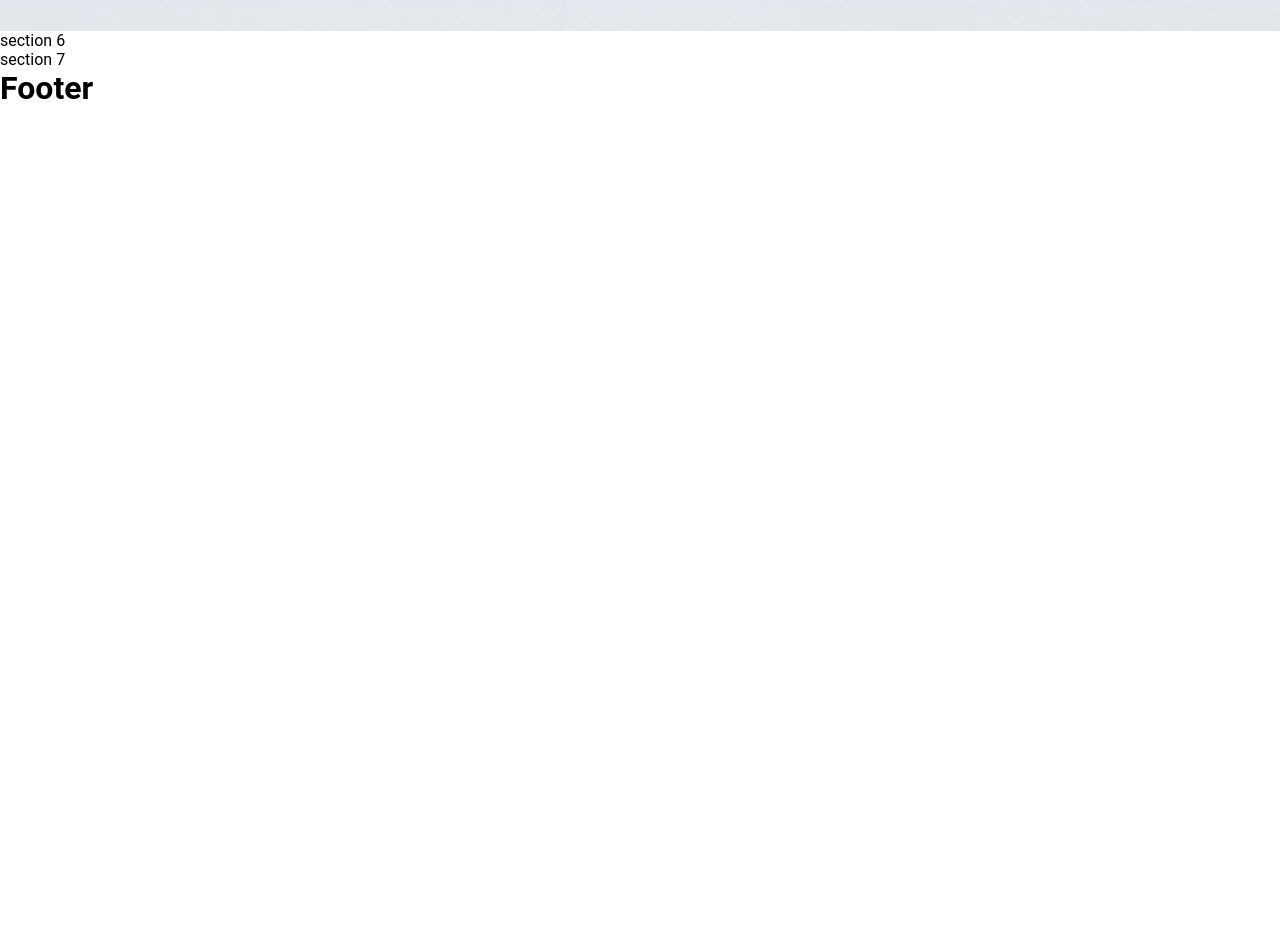
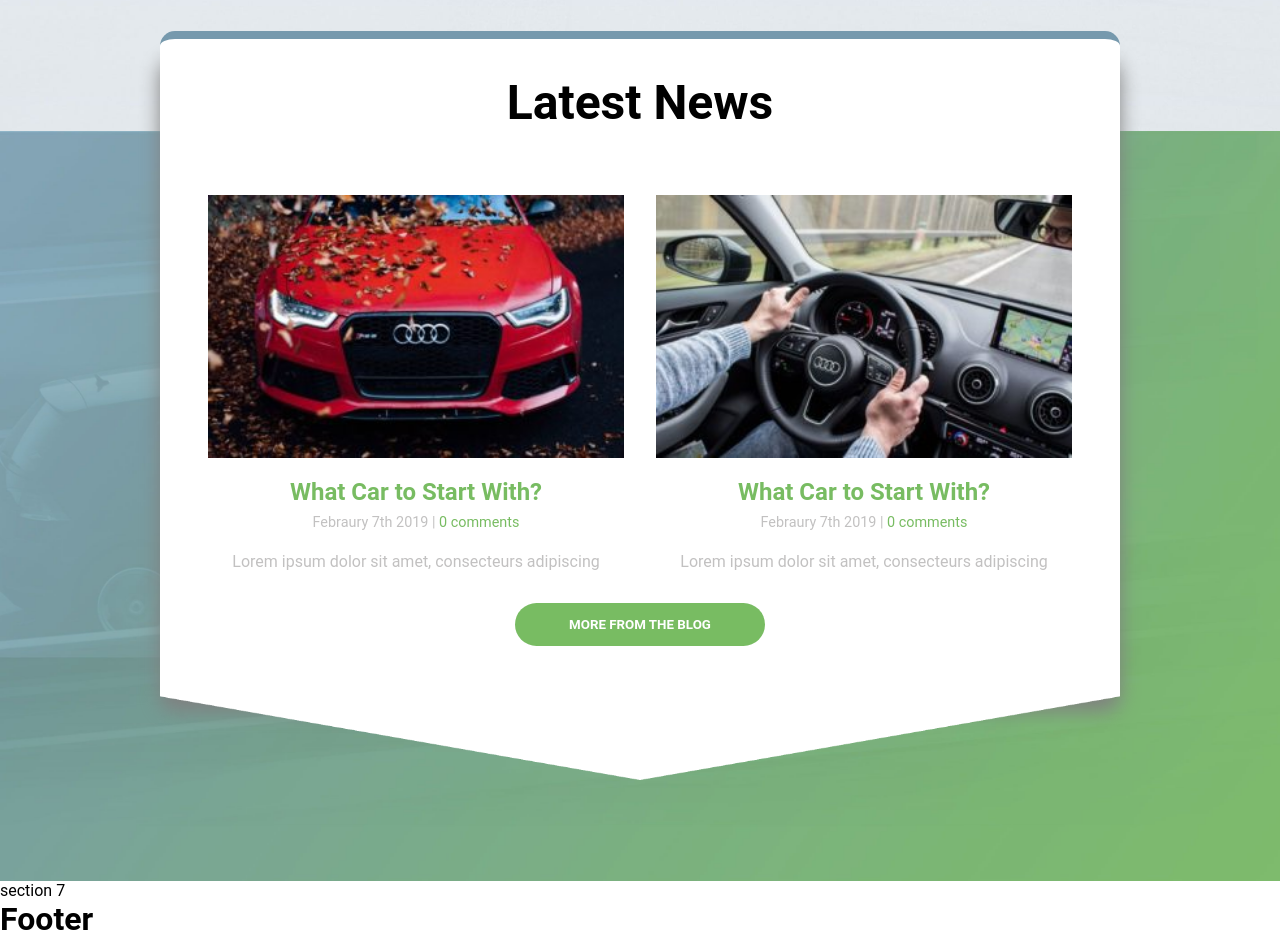
Before and after one commit to SamueleDellaRocca/proj-html-vuejs, a Vue app: page / in a window 1280 px wide. Shown: the part 4020-4958 px from the top of the page. Before the commit the page ends 4185 px from the top, so only its background shows below. Built offline with nearby package versions, Linux system fonts and the light colour scheme.

Commit message:
section sei

```diff
--- a/src/components/SectionCinque.vue
+++ b/src/components/SectionCinque.vue
@@ -78,7 +78,7 @@ export default {
 
 <style lang="scss" scoped>
 .sfondo {
-  height: 950px;
+  height: 1050px;
   margin-top: -100px;
   background-image: url(../assets/img/testimonial-background.jpg);
   background-position: center;
--- a/src/components/SectionSei.vue
+++ b/src/components/SectionSei.vue
@@ -1,5 +1,32 @@
 <template>
-  <div>section 6</div>
+  <div class="sfondo">
+    <div class="container">
+      <div class="box">
+        <h1>Latest News</h1>
+        <div class="flex">
+          <div class="carta">
+            <div class="img">
+              <img src="../assets/img/blog-choosecar-320x202.jpg" alt="" />
+            </div>
+            <h2>What Car to Start With?</h2>
+            <div class="small">Febraury 7th 2019 | <span>0 comments</span></div>
+            <div>Lorem ipsum dolor sit amet, consecteurs adipiscing</div>
+          </div>
+
+          <div class="carta">
+            <div class="img">
+              <img src="../assets/img/blogpost-10and2-320x202.jpg" alt="" />
+            </div>
+            <h2>What Car to Start With?</h2>
+            <div class="small">Febraury 7th 2019 | <span>0 comments</span></div>
+            <div>Lorem ipsum dolor sit amet, consecteurs adipiscing</div>
+          </div>
+        </div>
+        <div><button class="btn-nav">more from the blog</button></div>
+      </div>
+      <div class="freccia"></div>
+    </div>
+  </div>
 </template>
 
 <script>
@@ -8,4 +35,90 @@ export default {
 };
 </script>
 
-<style lang="scss" scoped></style>
+<style lang="scss" scoped>
+.sfondo {
+  height: 750px;
+  background-image: url(../assets/img/latestnews-background.jpg);
+  background-size: cover;
+  background-position: center;
+  display: flex;
+}
+
+.container {
+  margin-top: -100px;
+}
+
+.box {
+  width: 100%;
+  height: 650px;
+  background-color: white;
+  text-align: center;
+  padding: 2rem 3rem;
+  border-radius: 15px;
+  color: rgb(194, 193, 193);
+  box-shadow: 0px 30px 20px gray;
+  border-top: 8px solid hsl(202deg 25% 57%);
+  display: flex;
+  flex-direction: column;
+  justify-content: center;
+  align-items: center;
+
+  h1 {
+    font-size: 3rem;
+    color: black;
+    margin-bottom: 4rem;
+  }
+
+  .flex {
+    display: flex;
+    gap: 2rem;
+    width: 100%;
+    margin-bottom: 2rem;
+    .carta {
+      width: 50%;
+      .img {
+        width: 100%;
+        img {
+          width: 100%;
+        }
+      }
+
+      h2 {
+        color: hsl(105deg 40% 56%);
+        margin-top: 1rem;
+        margin-bottom: 8px;
+      }
+
+      .small {
+        font-size: 0.9rem;
+        margin-bottom: 1.3rem;
+      }
+
+      span {
+        color: hsl(105deg 40% 56%);
+      }
+    }
+  }
+}
+
+.btn-nav {
+  width: 250px;
+  background-color: hsl(105deg 40% 56%);
+  border-radius: 80px;
+  color: white;
+  text-transform: uppercase;
+  font-weight: bold;
+  padding: 13px 30px;
+  border: 1px solid transparent;
+  cursor: pointer;
+}
+
+.freccia {
+  width: 100%;
+  height: 132px;
+  background-image: url(../assets/img/latestnews-bottom.png);
+  background-size: cover;
+  background-position: center;
+  margin-top: -33px;
+}
+</style>
```
Also changed, not shown: src/assets/img/latestnews-background.jpg (added).
